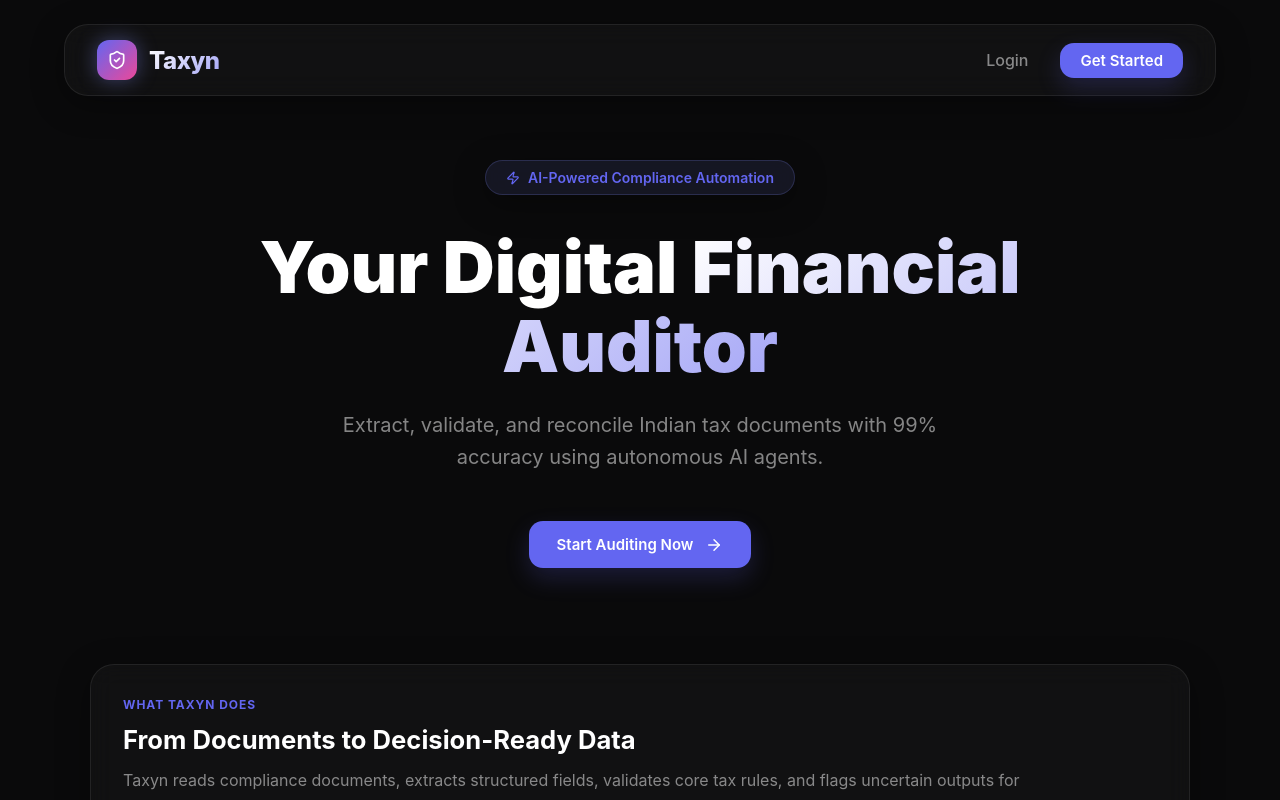
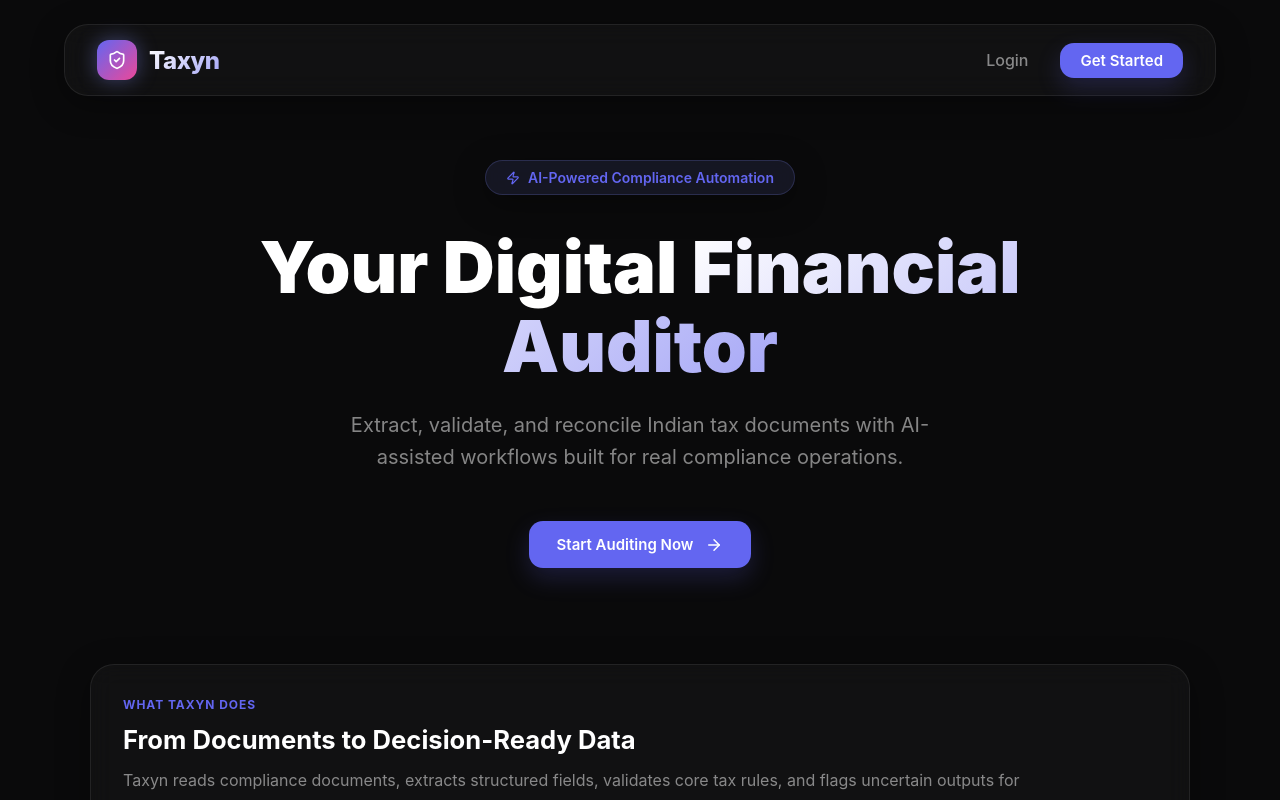
Before and after one commit to tanishra/taxyn, a Next.js app in the folder frontend/: page / in a window 1280 px wide. Shown: the top 800 px of the page. Built offline with nearby package versions, Linux system fonts and the light colour scheme; no server answers.

Commit message:
remove the hard accuracy claim from the homepage and replace it with compliance-focused product copy

```diff
--- a/frontend/src/app/page.tsx
+++ b/frontend/src/app/page.tsx
@@ -29,7 +29,7 @@ export default function Home() {
           Your Digital <span className="text-gradient">Financial Auditor</span>
         </h1>
         <p className="hero-subtitle">
-          Extract, validate, and reconcile Indian tax documents with 99% accuracy using autonomous AI agents.
+          Extract, validate, and reconcile Indian tax documents with AI-assisted workflows built for real compliance operations.
         </p>
 
         <div className="cta-group">
```
